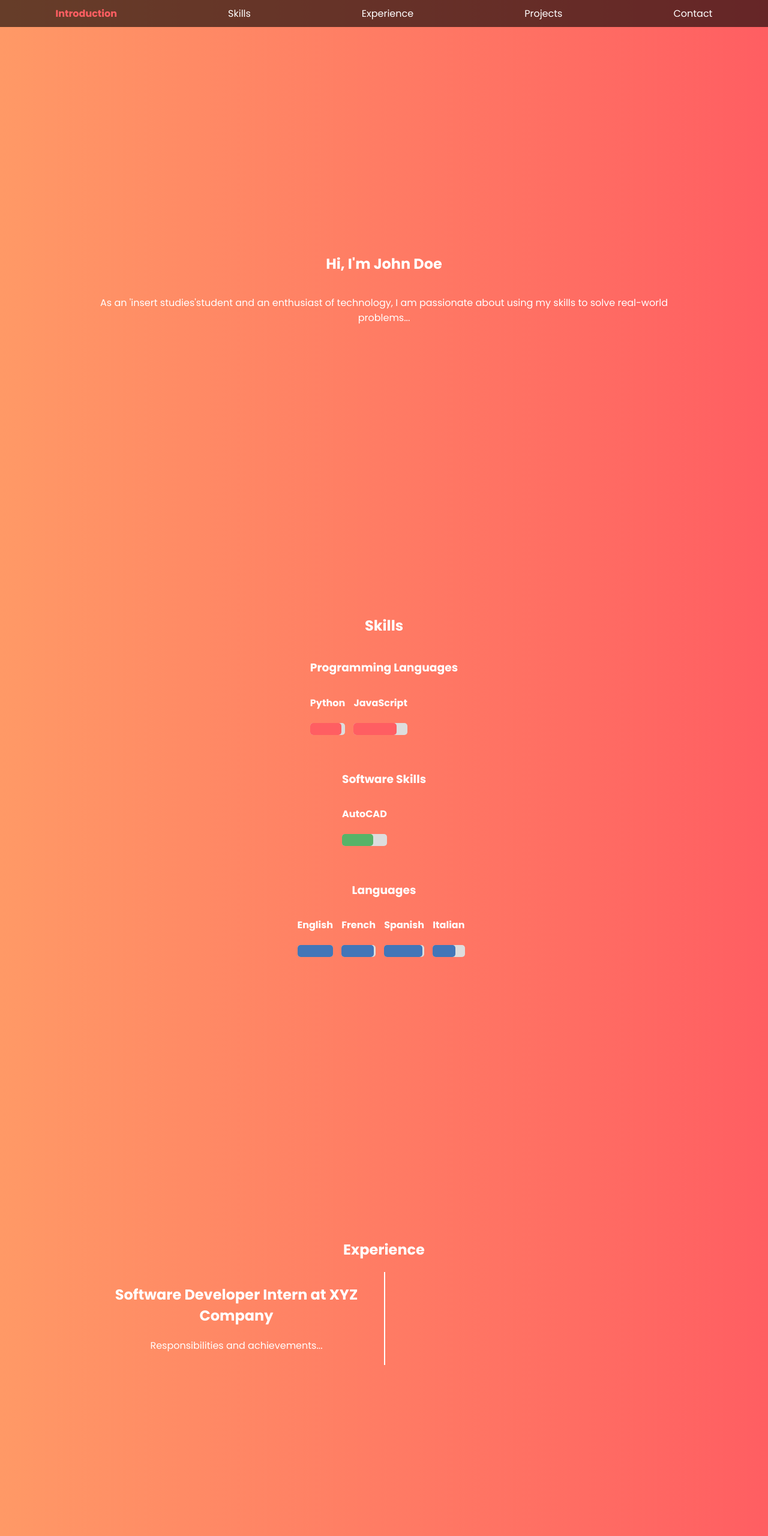
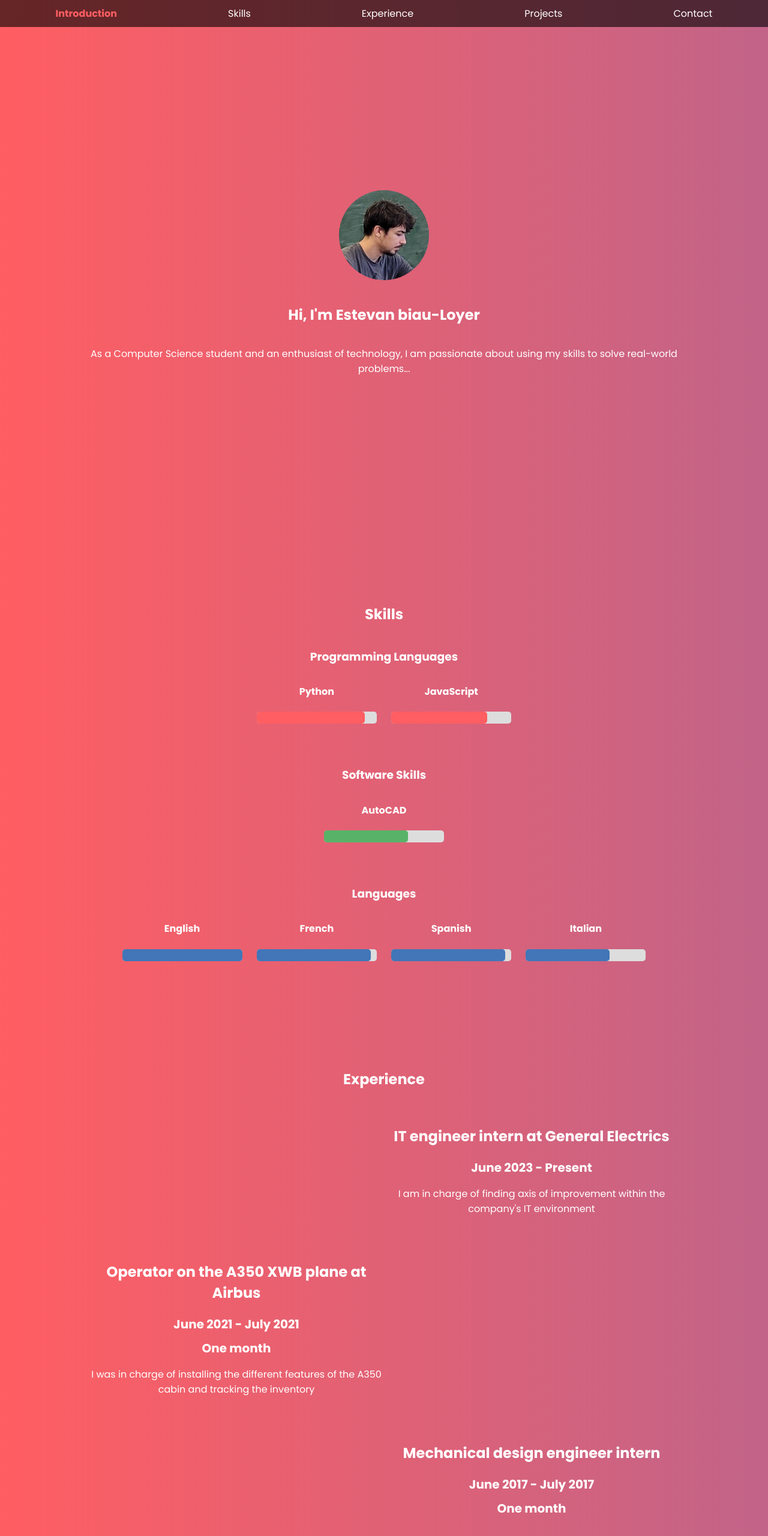
Before and after one commit to theyatokami/Web-Curriculum-Vitae, a plain HTML site: page index.html in a window 1280 px wide. Shown: the top 2560 px of the page at 60% size. Drawn offline with nearby package versions, Linux system fonts and the light colour scheme.

Commit message:
stable V1.1 perso

```diff
--- a/index.html
+++ b/index.html
@@ -19,10 +19,11 @@
     </header>
     <main>
       <section id="intro">
-        <h1 class="fade-in">Hi, I'm John Doe</h1>
-        <p class="fade-in">As an 'insert studies'student and an enthusiast of technology, I am passionate about using my skills to solve real-world problems...</p>
+        <img src="PfP.jpg" alt="Estevan" class="profile-picture"> <!-- New: profile picture -->
+        <h1>Hi, I'm Estevan biau-Loyer</h1>
+        <p>As a Computer Science student and an enthusiast of technology, I am passionate about using my skills to solve real-world problems...</p>
+      </section>
 
-      </section>
       <section id="skills">
         <h2>Skills</h2>
 
@@ -83,26 +84,37 @@
 
       <section id="experience">
         <h1>Experience</h1>
-        <div class="timeline">
-          <div class="event">
-            <h2>Software Developer Intern at XYZ Company</h2>
-            <p>Responsibilities and achievements...</p>
-          </div>
-          <!-- other events -->
+        <div class="event">
+          <h2>IT engineer intern at General Electrics</h2>
+          <h3>June 2023 - Present</h3>
+          <p>I am in charge of finding axis of improvement within the company's IT environment</p>
         </div>
+        <div class="event">
+          <h2>Operator on the A350 XWB plane at Airbus</h2>
+          <h3>June 2021 - July 2021</h3><h3>One month</h3>
+          <p>I was in charge of installing the different features of the A350 cabin and tracking the inventory</p>
+        </div>
+        <div class="event">
+          <h2>Mechanical design engineer intern</h2>
+          <h3>June 2017 - July 2017</h3><h3>One month</h3>
+        </div>
+
       </section>
       <section id="projects">
         <h1>Projects</h1>
         <div class="project">
           <h2>Project Name</h2>
+          <img src="project.jpg" alt="Project Name" class="project-image"> <!-- New: project image -->
           <p>Description of the project...</p>
+          <a href="project_link.html" target="_blank">View Project</a> <!-- New: project link -->
         </div>
         <!-- other projects -->
       </section>
       <section id="contact">
         <h1>Contact</h1>
         <p>Email: john.doe@example.com</p>
-        <!-- other contact info -->
+        <a href="https://www.linkedin.com/in/estevan-biau-loyer-0434721ab/" target="_blank">LinkedIn</a> <!-- New: LinkedIn -->
+        <a href="https://github.com/theyatokami" target="_blank">GitHub</a> <!-- New: GitHub -->
       </section>
     </main>
     <button id="back-to-top" title="Back to Top">Top</button>
--- a/scripts.js
+++ b/scripts.js
@@ -69,14 +69,13 @@ $(document).ready(function() {
     return false;
   });
 
-  // Handle navigation link clicks
-  $('nav a').click(function(event) {
-    event.preventDefault();
-    var target = $($.attr(this, 'href'));
+  $('a[href^="#"]').on('click', function(e) {
+    e.preventDefault();
+    var target = this.hash;
+    var $target = $(target);
     $('html, body').animate({
-      scrollTop: target.offset().top
-    }, 800);
-    return false;
+      'scrollTop': $target.offset().top
+    }, 1000, 'swing');
   });
 
   // Initialize
--- a/styles.css
+++ b/styles.css
@@ -2,7 +2,7 @@ body {
     margin: 0;
     padding: 0;
     font-family: 'Poppins', Arial, sans-serif;
-    background: linear-gradient(to right, #ff9966, #ff5e62);
+    background: linear-gradient(to right, #ff5e62, #c26488);
     color: white;
     display: flex;
     flex-direction: column;
@@ -73,10 +73,30 @@ body {
   h1, h2, p, h3,h4 {
     text-align: center;
   }
+  .profile-picture {
+    border-radius: 50%;
+    width: 150px;
+    height: 150px;
+    object-fit: cover;
+    margin-bottom: 20px;
+  }
+  .event h3 {
+    font-size: 20px;
+    margin: 10px 0;
+  }
+  .project-image {
+    width: 100%;
+    max-width: 600px;
+    height: auto;
+    margin: 20px 0;
+  }
 
   .skill {
-    margin-bottom: 20px;
+    width: 200px; /* Adjust the width to your preference */
+    height: 100px; /* Adjust the height to your preference */
+    margin: 0 10px 20px;
   }
+
   .skill-category {
     margin-bottom: 20px;
   }
```
Also changed, not shown: PfP.jpg (added).
